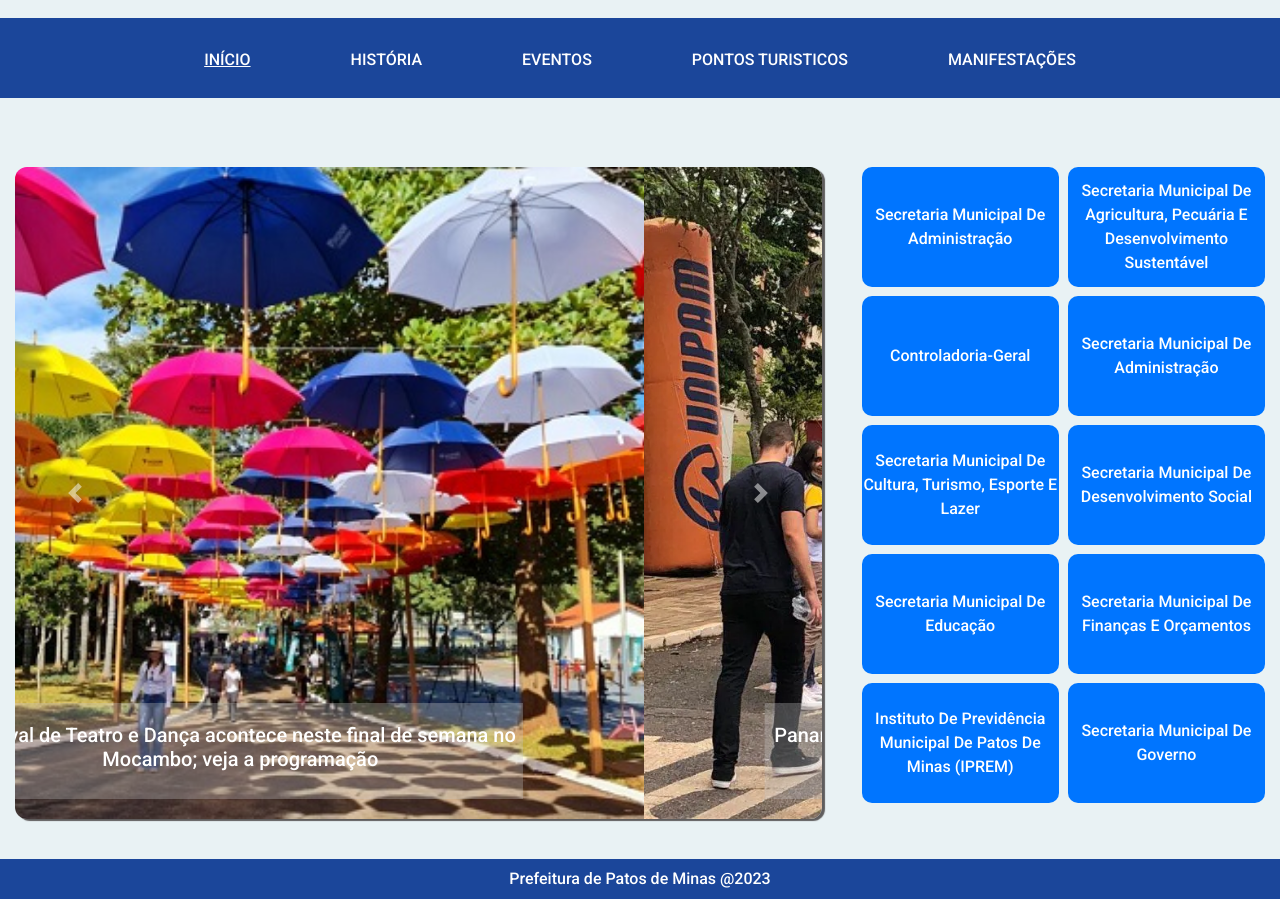
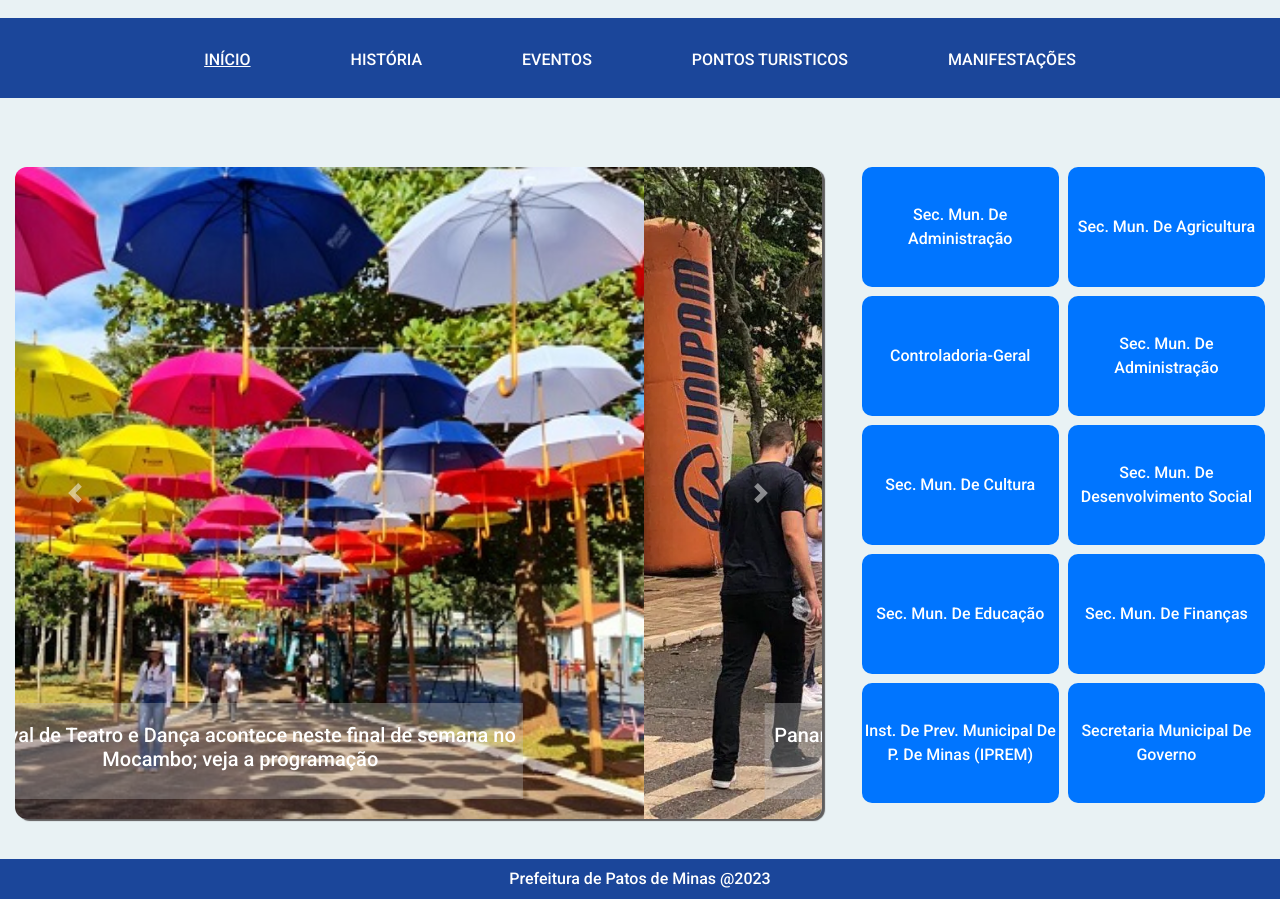
Before and after one commit to Baki51249/prefeitura-projeto-integrador, a plain HTML site: page index.html in a window 1280 px wide. Shown: the part 194-1093 px from the top of the page. Drawn offline with nearby package versions, Linux system fonts and the light colour scheme.

Commit message:
Add files via upload

```diff
--- a/eventos.css
+++ b/eventos.css
@@ -153,7 +153,7 @@ select {
 .button-82-pushable:focus:not(:focus-visible) {
     outline: none;
 }
-@media  screen and (max-width:700px) {
+@media  screen and (max-width:800px) {
     .evento-item{
         grid-template-columns: 1fr;
         margin: 0px;
--- a/index.html
+++ b/index.html
@@ -100,12 +100,12 @@
       <ul class="lista-acesso">
         <a target="_blank" href="https://patosdeminas.mg.gov.br/administracao/">
           <li>
-            Secretaria Municipal De Administração
+            Sec. Mun. De Administração
           </li>
         </a>
         <a target="_blank" href="https://patosdeminas.mg.gov.br/agricultura/">
           <li>
-            Secretaria Municipal De Agricultura, Pecuária E Desenvolvimento Sustentável
+            Sec. Mun. De Agricultura
           </li>
         </a>
         <a target="_blank" href="https://patosdeminas.mg.gov.br/controladoria/">
@@ -115,32 +115,32 @@
         </a>
         <a target="_blank" href="https://patosdeminas.mg.gov.br/administracao/">
           <li>
-            Secretaria Municipal De Administração
+            Sec. Mun. De Administração
           </li>
         </a>
         <a target="_blank" href="https://patosdeminas.mg.gov.br/cultura/">
           <li>
-            Secretaria Municipal De Cultura, Turismo, Esporte E Lazer
+            Sec. Mun. De Cultura
           </li>
         </a>
         <a target="_blank" href="https://patosdeminas.mg.gov.br/desenvolvimento-social/">
           <li>
-            Secretaria Municipal De Desenvolvimento Social
+            Sec. Mun. De Desenvolvimento Social
           </li>
         </a>
         <a target="_blank" href="https://patosdeminas.mg.gov.br/educacao/">
           <li>
-            Secretaria Municipal De Educação
+            Sec. Mun. De Educação
           </li>
         </a>
         <a target="_blank" href="https://patosdeminas.mg.gov.br/financas/">
           <li>
-            Secretaria Municipal De Finanças E Orçamentos
+            Sec. Mun. De Finanças
           </li>
         </a>
         <a target="_blank" href="https://patosdeminas.mg.gov.br/iprem/">
           <li>
-            Instituto De Previdência Municipal De Patos De Minas (IPREM)
+            Inst. De Prev. Municipal De P. De Minas (IPREM)
           </li>
         </a>
         <a target="_blank" href="https://patosdeminas.mg.gov.br/governo/">
--- a/style.css
+++ b/style.css
@@ -186,7 +186,7 @@ footer {
     position: absolute;
     width: 100%;
     height: 2px;
-    background-color: #616161;
+    background-color: #000000;
     transition-duration: .25s;
 }
 
@@ -248,4 +248,10 @@ footer {
         width: 90px;
         height: 90px;
     }
+    .rapido ul{
+    grid-template-columns: 1fr;
 }
+    .lista-acesso li{
+    height: 50px;
+}
+}
```
